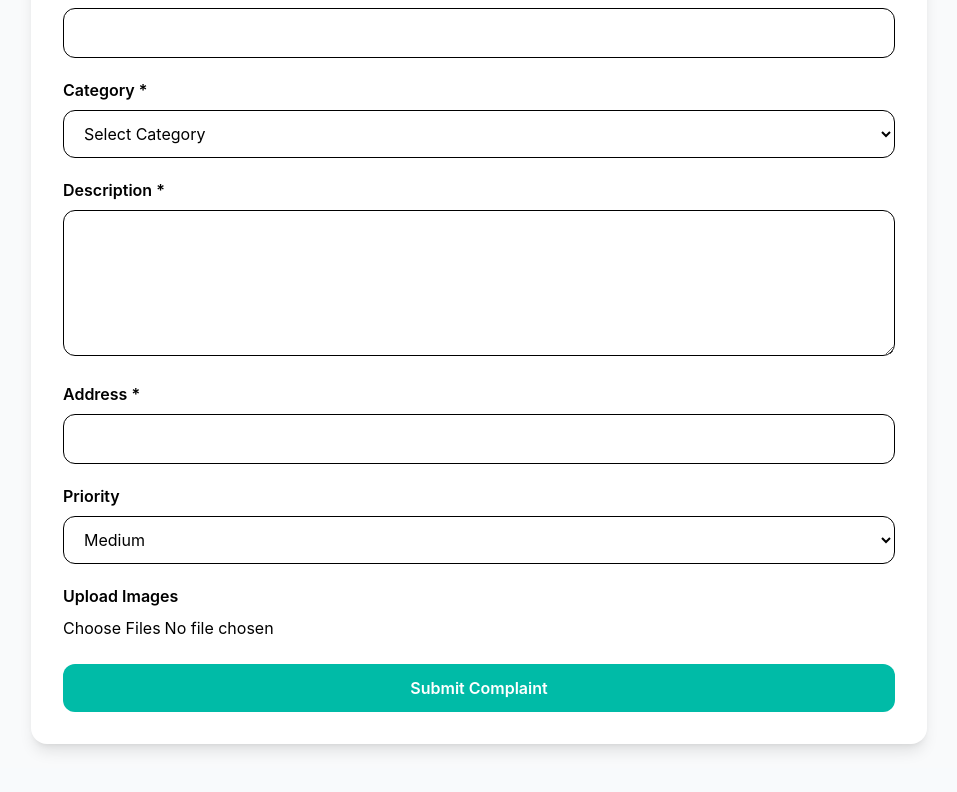
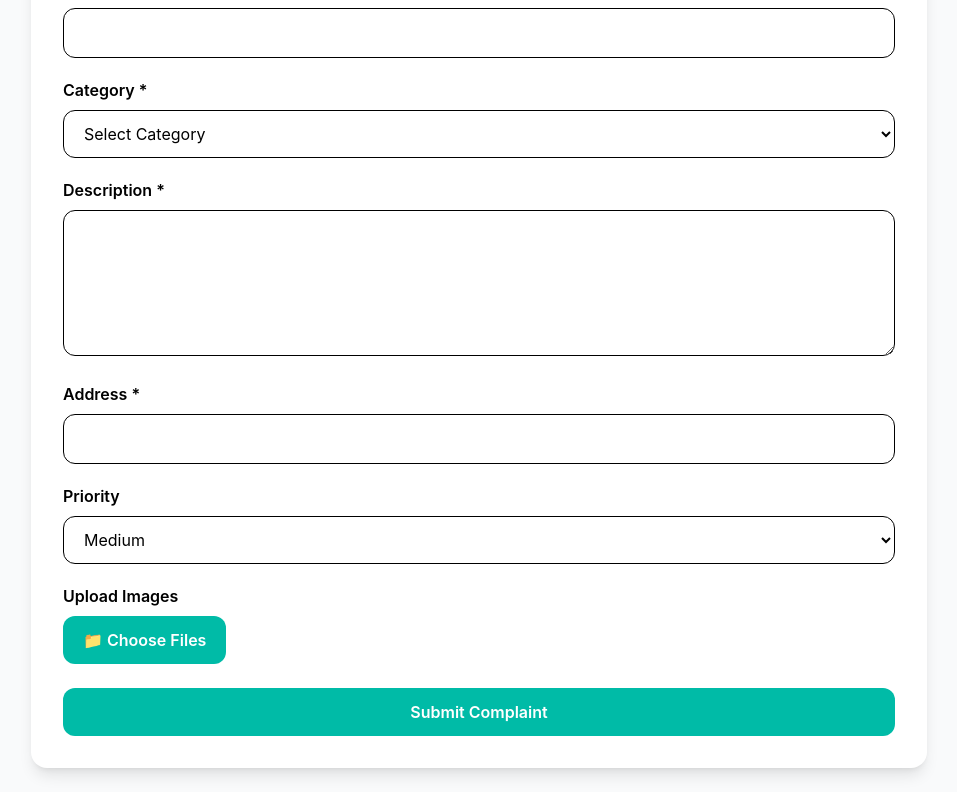
Before and after one commit to Aaliya-789/PROJECT1, a React app in the folder FRONTEND/: page /citizen/raise-complaint in a window 1280 px wide. Shown: the part 428-1220 px from the top of the page, without its empty margins (161-1118 px from the left). Before the commit the page ends 1196 px from the top, so only its background shows below. Built offline with nearby package versions, Linux system fonts and the light colour scheme; the HTML template or start-up script is replaced by a standard one.

Commit message:
raise complaint

```diff
--- a/FRONTEND/src/pages/citizen/RaiseComplaint.jsx
+++ b/FRONTEND/src/pages/citizen/RaiseComplaint.jsx
@@ -5,11 +5,9 @@ import { useNavigate } from "react-router-dom";
 import ComplaintGuidelines from "../../components/citizen/ComplaintGuidelines";
 import { createComplaint } from "../../services/complaintService";
 
-
 const RaiseComplaint = () => {
 
   const navigate = useNavigate();
-
 
   const [formData, setFormData] = useState({
     title: "",
@@ -20,10 +18,7 @@ const RaiseComplaint = () => {
     priority: "Medium",
   });
 
-
   const [images, setImages] = useState([]);
-
-
 
   const handleChange = (e) => {
 
@@ -34,8 +29,6 @@ const RaiseComplaint = () => {
 
   };
 
-
-
   const handleImageChange = (e) => {
 
     setImages(
@@ -44,13 +37,9 @@ const RaiseComplaint = () => {
 
   };
 
-
-
   const handleSubmit = async (e) => {
 
     e.preventDefault();
-
-
 
     if (
       !formData.title ||
@@ -66,27 +55,18 @@ const RaiseComplaint = () => {
       return;
     }
 
-
-
     try {
-
 
       const token =
         localStorage.getItem("token");
 
-
-
       const complaintData =
         new FormData();
-
-
 
       complaintData.append(
         "title",
         formData.title
       );
-
-
 
       complaintData.append(
         "category",
@@ -95,45 +75,32 @@ const RaiseComplaint = () => {
           : formData.category
       );
 
-
-
       complaintData.append(
         "description",
         formData.description
       );
-
-
 
       complaintData.append(
         "priority",
         formData.priority
       );
 
-
-
-      // Backend expects location object
       complaintData.append(
         "location[address]",
         formData.address
       );
-
-
 
       complaintData.append(
         "location[latitude]",
         "18.5204"
       );
 
-
-
       complaintData.append(
         "location[longitude]",
         "73.8567"
       );
 
-
-
-      images.forEach((image)=>{
+      images.forEach((image) => {
 
         complaintData.append(
           "images",
@@ -142,43 +109,31 @@ const RaiseComplaint = () => {
 
       });
 
-
-
       const response =
         await createComplaint(
           token,
           complaintData
         );
 
-
-
       console.log(
         "Complaint Created:",
         response
       );
 
-
-
       toast.success(
         "Complaint submitted successfully"
       );
-
-
 
       navigate(
         "/citizen/complaint-history"
       );
 
-
-
-    } catch(error) {
-
+    } catch (error) {
 
       console.log(
         "Complaint Error:",
         error
       );
-
 
       toast.error(
         error.response?.data?.message ||
@@ -189,39 +144,27 @@ const RaiseComplaint = () => {
 
   };
 
-
-
   return (
 
     <div className="min-h-screen bg-gray-50 p-6">
 
-
       <div className="max-w-4xl mx-auto">
-
-
 
         <h1 className="text-4xl font-bold text-[#0F172A] mb-6">
           Raise a Complaint
         </h1>
 
-
-
         <ComplaintGuidelines />
-
-
 
         <div className="bg-white rounded-2xl shadow-lg p-8">
 
-
           <form onSubmit={handleSubmit}>
-
 
             <div className="mb-5">
 
               <label className="block font-semibold mb-2">
                 Complaint Title *
               </label>
-
 
               <input
                 type="text"
@@ -233,15 +176,11 @@ const RaiseComplaint = () => {
 
             </div>
 
-
-
-
             <div className="mb-5">
 
               <label className="block font-semibold mb-2">
                 Category *
               </label>
-
 
               <select
                 name="category"
@@ -268,9 +207,6 @@ const RaiseComplaint = () => {
 
             </div>
 
-
-
-
             {
               formData.category === "Others" && (
 
@@ -286,16 +222,11 @@ const RaiseComplaint = () => {
               )
             }
 
-
-
-
-
             <div className="mb-5">
 
               <label className="block font-semibold mb-2">
                 Description *
               </label>
-
 
               <textarea
                 rows="5"
@@ -307,16 +238,11 @@ const RaiseComplaint = () => {
 
             </div>
 
-
-
-
-
             <div className="mb-5">
 
               <label className="block font-semibold mb-2">
                 Address *
               </label>
-
 
               <input
                 type="text"
@@ -328,16 +254,11 @@ const RaiseComplaint = () => {
 
             </div>
 
-
-
-
-
             <div className="mb-5">
 
               <label className="block font-semibold mb-2">
                 Priority
               </label>
-
 
               <select
                 name="priority"
@@ -355,29 +276,72 @@ const RaiseComplaint = () => {
 
             </div>
 
-
-
-
-
             <div className="mb-6">
 
               <label className="block font-semibold mb-2">
                 Upload Images
               </label>
 
+              <label
+                className="
+                  inline-flex
+                  items-center
+                  gap-2
+                  bg-teal-500
+                  text-white
+                  px-5
+                  py-3
+                  rounded-xl
+                  cursor-pointer
+                  hover:bg-teal-600
+                  transition
+                  font-semibold
+                "
+              >
+                📁 Choose Files
 
                 <input
                   type="file"
                   multiple
                   accept="image/*"
                   onChange={handleImageChange}
+                  className="hidden"
                 />
+
+              </label>
+
+              {
+                images.length > 0 && (
+
+                  <div className="mt-4 bg-gray-50 border rounded-xl p-4">
+
+                    <p className="font-semibold text-gray-700 mb-2">
+                      Selected Files
+                    </p>
+
+                    <ul className="space-y-2">
+
+                      {
+                        images.map((image, index) => (
+
+                          <li
+                            key={index}
+                            className="text-gray-600"
+                          >
+                            📷 {image.name}
+                          </li>
+
+                        ))
+                      }
+
+                    </ul>
 
                   </div>
 
+                )
+              }
 
-
-
+            </div>
 
             <button
               type="submit"
@@ -389,6 +353,7 @@ const RaiseComplaint = () => {
                 rounded-xl
                 font-semibold
                 hover:bg-teal-600
+                transition
               "
             >
 
@@ -396,16 +361,11 @@ const RaiseComplaint = () => {
 
             </button>
 
-
-
           </form>
-
 
         </div>
 
-
       </div>
-
 
     </div>
 
@@ -413,5 +373,4 @@ const RaiseComplaint = () => {
 
 };
 
-
 export default RaiseComplaint;
```
Lines whose indentation alone changed are shown as unchanged.
